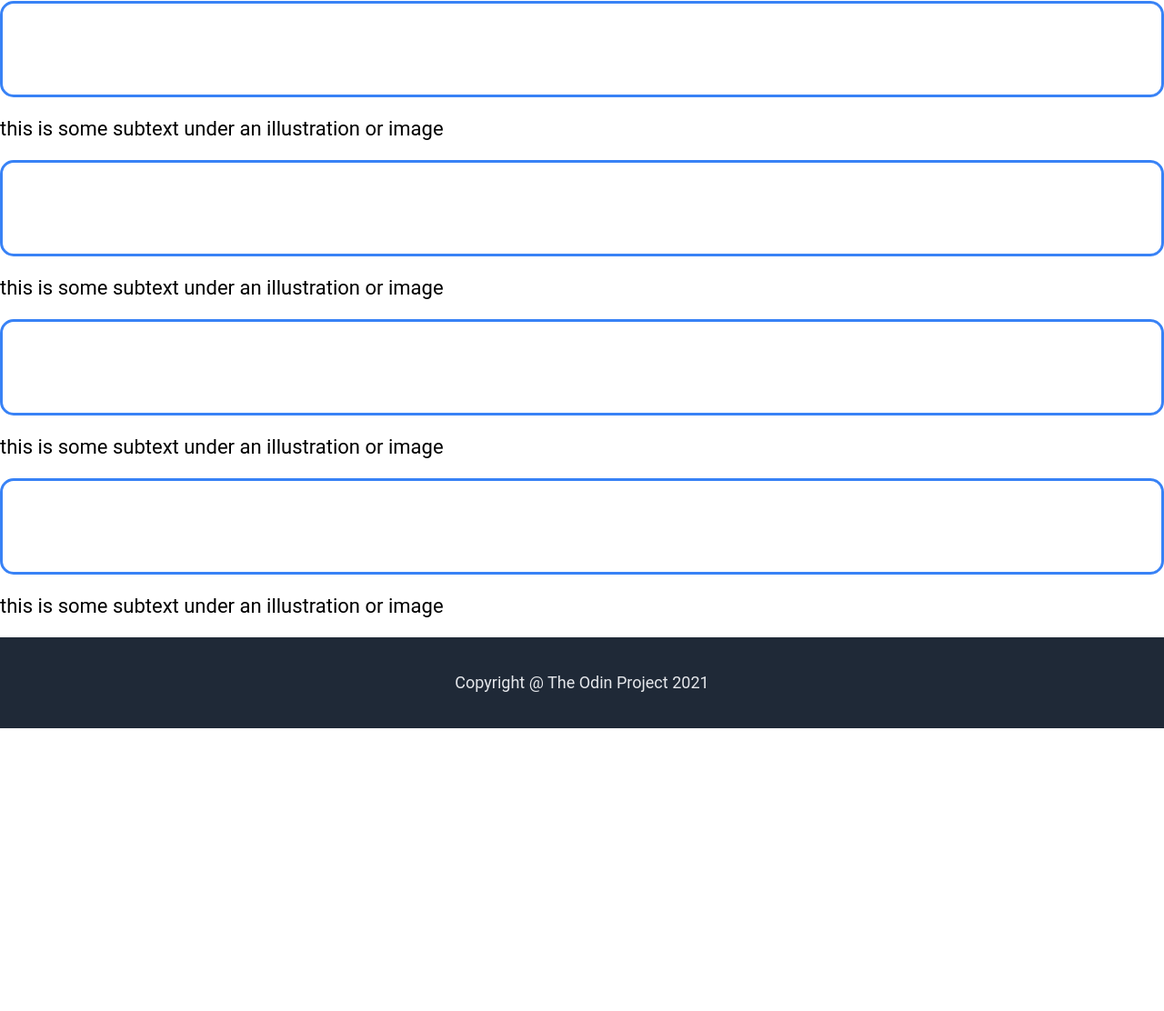
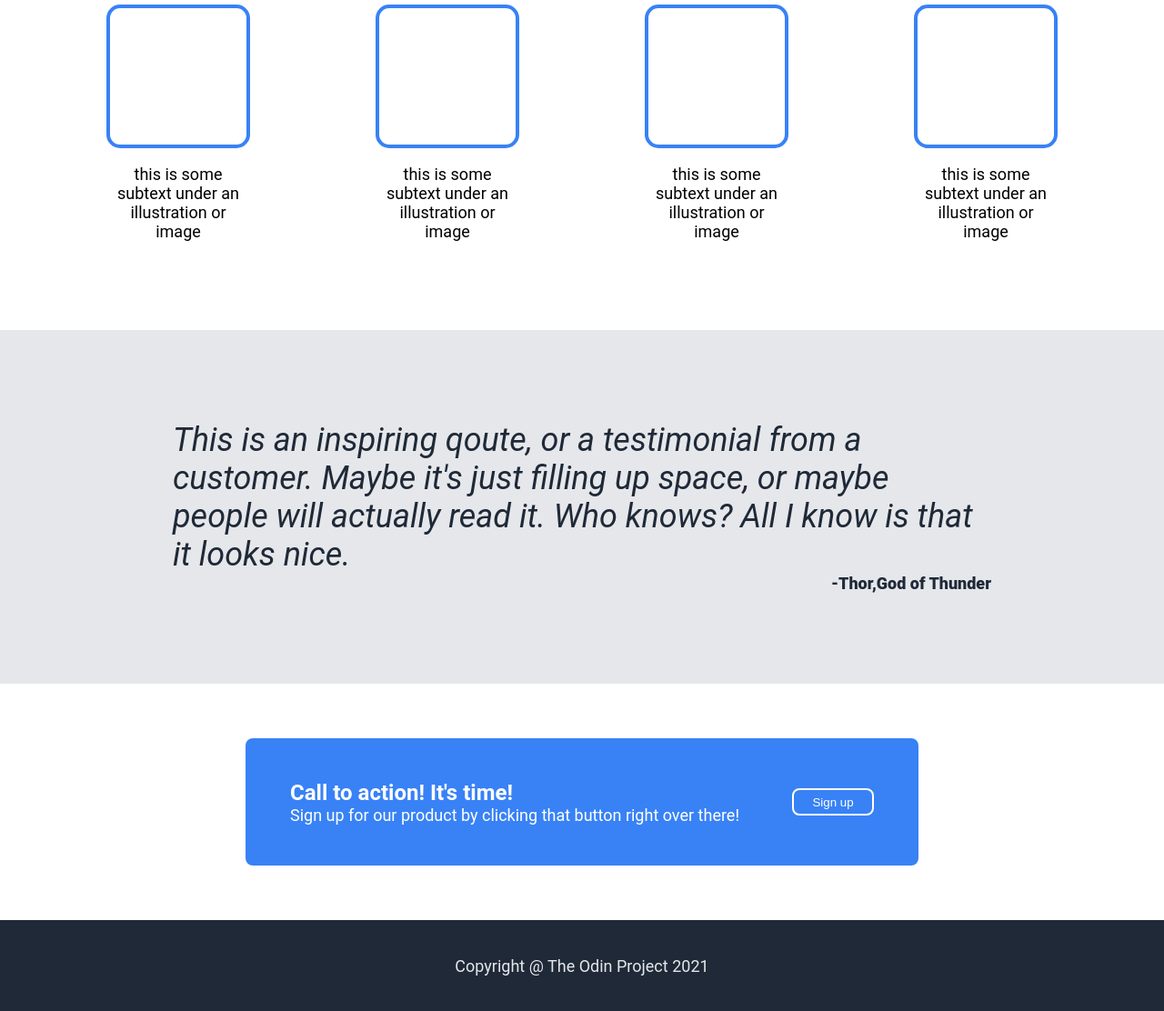
Before and after one commit to kerbalLuca/Odin_Landing_Page, a plain HTML site: page index.html in a window 1280 px wide. Shown: the part 710-1822 px from the top of the page at 91% size. Before the commit the page ends 1511 px from the top, so only its background shows below. Drawn offline with Linux system fonts and the light colour scheme.

Commit message:
The website is finnaly finnished

```diff
--- a/index.html
+++ b/index.html
@@ -5,14 +5,14 @@
         <link rel="stylesheet" href="style.css">
         <title>ODIN Landing Page</title>
     </head>
-    <body">
+    <body>
         <div class="header">
             <div class="topHat">
                 <h1>Header Logo</h1>
                 <ul class="links">
-                    <li class="link"><a>Header Link One</a></li>
-                    <li class="link"><a>Header Link Two</a></li>
-                    <li class="link"><a>Header Link Three</a></li>
+                    <li class="link"><a href="#">Header Link One</a></li>
+                    <li class="link"><a href="#">Header Link Two</a></li>
+                    <li class="link"><a href="#">Header Link Three</a></li>
                 </ul>
             </div>
             <div class="face">
@@ -26,9 +26,9 @@
                 </div>
             </div>
         </div>
-        <div class="content">
+        <div class="content" style="text-align: center;">
+            <h1>Some random information</h1>
             <div class="randomInfo">
-                <h1>Some random information</h1>
                 <div class="images">
                     <div class="image"></div>
                     <p>this is some subtext under an illustration or image</p>
@@ -46,11 +46,22 @@
                     <p>this is some subtext under an illustration or image</p>
                 </div>
             </div>
-            <div class="qoute">
-
+            <div class="qouteSurroundings">
+                <div class="qoute">
+                    <p class="qoute">This is an inspiring qoute, or a testimonial from a customer. Maybe it's just filling up space, or maybe people will actually read it. Who knows? All I know is that it looks nice.</p>
+                    <h1 class="qouteAuthor">-Thor,God of Thunder</h1>
+                </div>
             </div>
             <div class="callToAction">
-
+                <div class="callToActionModule">
+                    <div class="actionText">
+                        <h1>Call to action! It's time!</h1>
+                        <p>Sign up for our product by clicking that button right over there!</p>
+                    </div>
+                    <div class="actionButton">
+                        <button>Sign up</button>
+                    </div>
+                </div>
             </div>
         </div>
         <div class="footer">
--- a/style.css
+++ b/style.css
@@ -14,6 +14,7 @@ ul {
 
 a {
     text-decoration: none;
+    color:#E5E7EB;
 }
 
 .header {
@@ -98,9 +99,122 @@ a {
 }
 
 .image {
-    min-width: 100px;
-    min-height: 100px;
+    width: 150px;
+    height: 150px;
     border-radius: 15px;
     background-color: white;
-    border: 3px solid #3882F6;
+    border: 4px solid #3882F6;
 }
+
+.randomInfo {
+    display: flex;
+    justify-content: space-evenly;
+    gap: 25px;
+}
+
+.images {
+    display: flex;
+    flex-direction: column;
+    justify-content: center;
+    align-items: center;
+    margin-top: 25px;
+    max-width: 150px;
+}
+
+.content h1 {
+    color: #1F2937;
+    font-size: 36px;
+}
+
+.images p {
+    font-size: 18px;
+    color: #000000;
+}
+
+.qouteSurroundings {
+    display: flex;
+    justify-content: center;
+    background-color: #E5E7EB;
+    align-items: center;
+    margin-top: 80px;
+    padding: 100px;
+}
+
+.qoute {
+    display: flex;
+    flex-direction: column;
+}
+.qoute p {
+    margin: 0;
+    padding: 0;
+    font-size: 36px;
+    color: #1F2937;
+    font-style: italic;
+    width: 900px;
+    align-self: center;
+    text-align: left;
+}
+.qoute h1 {
+    margin: 0;
+    padding: 0;
+    align-self: flex-end;
+    font-size: 18px;
+    font-weight: 800;
+}
+
+.callToAction {
+    display: flex;
+    justify-content: center;
+    align-items: center;
+    margin-top: 60px;
+    margin-bottom: 60px;
+}
+
+.callToActionModule {
+    background-color: #3882F6;
+    color: white;
+    border-radius: 8px;
+    height: 100px;
+    width: 700px;
+    display: flex;
+    padding: 20px;
+    justify-content: space-around;
+}
+
+.actionText h1 {
+    margin: 0;
+    padding: 0;
+    color: white;
+    font-weight: bold;
+    font-size: 24px;
+}
+
+.actionText p {
+    margin: 0;
+    padding: 0;
+    color: white;
+    font-size: 18px;
+}
+
+.actionText {
+    display: flex;
+    flex-direction: column;
+    align-items: flex-start;
+    justify-content: center;
+}
+
+.callToActionModule button {
+    background-color: #3882F6;
+    border: 2px solid white;
+    border-radius: 8px;
+    color: white;
+    width: 90px;
+    height: 30px;
+    margin: 0;
+}
+
+.actionButton {
+    display: flex;
+    align-items: center;
+    justify-content: center;
+}
```
